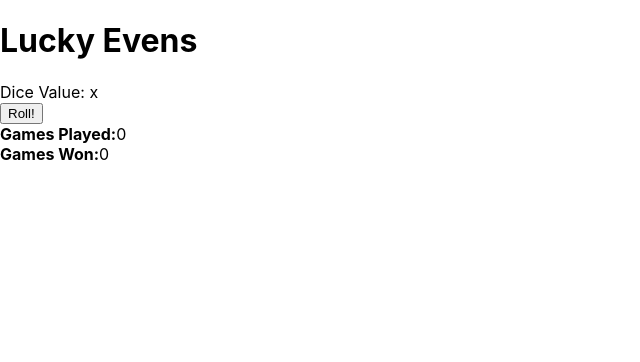
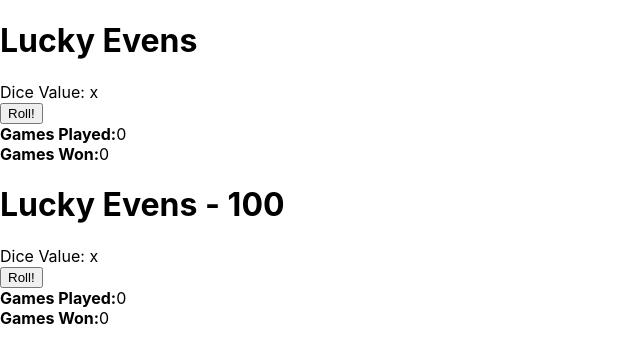
Before and after one commit to m14t/react-101, a React (Create React App) app in the folder hw-001-lucky-evens/: page / in a window 1280 px wide. Shown: the top 362 px of the page, without its empty margins (0-640 px from the left). Built offline with nearby package versions, Linux system fonts and the light colour scheme; the HTML template or start-up script is replaced by a standard one.

Commit message:
Add 2nd `Lucky Evens - 100` game

```diff
--- a/hw-001-lucky-evens/src/App.tsx
+++ b/hw-001-lucky-evens/src/App.tsx
@@ -5,6 +5,11 @@ function App() {
   return (
     <div className="app">
       <LuckyEvens />
+
+      <LuckyEvens
+        title="Lucky Evens - 100"
+        sides={100}
+      />
     </div>
   );
 }
--- a/hw-001-lucky-evens/src/LuckyEvens/index.tsx
+++ b/hw-001-lucky-evens/src/LuckyEvens/index.tsx
@@ -2,6 +2,7 @@ import React, { PureComponent } from 'react';
 import Dice from './Dice';
 
 interface LuckyEvensProps {
+  sides?: number;
   title: string;
 }
 
@@ -33,7 +34,7 @@ class LuckyEvens extends PureComponent<LuckyEvensProps, LuckyEvensState> {
       <div>
         <h1>{this.props.title}</h1>
 
-        <Dice onRoll={this.onRoll} />
+        <Dice onRoll={this.onRoll} sides={this.props.sides} />
 
         <div>
           <strong>Games Played:</strong>
```
